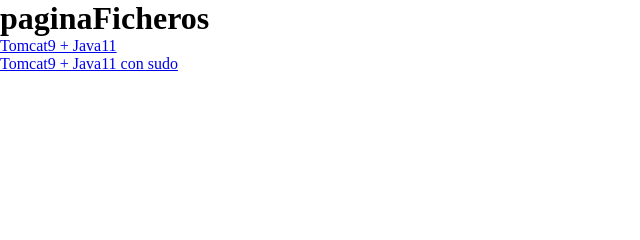
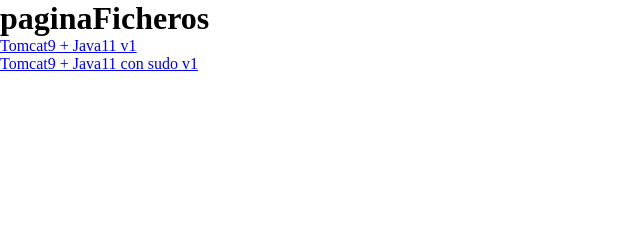
Before and after one commit to davidHdezLemus/paginaFicheros, a plain HTML site: page index.html in a window 1280 px wide. Shown: the top 240 px of the page, 0-640 px from the left. Drawn offline with Linux system fonts and the light colour scheme.

Commit message:
update revision tomcat+java v1

```diff
--- a/index.html
+++ b/index.html
@@ -21,8 +21,8 @@
   <main>
     <h1>paginaFicheros</h1>
     <ul>
-      <li><a href="./src/files/install_tomcat_java11.sh">Tomcat9 + Java11</a></li>
-      <li><a href="./src/files/sudo_install_tomcat_java11.sh">Tomcat9 + Java11 con sudo</a></li>
+      <li><a href="./src/files/install_tomcat_java11_v1.sh">Tomcat9 + Java11 v1</a></li>
+      <li><a href="./src/files/sudo_install_tomcat_java11_v1.sh">Tomcat9 + Java11 con sudo v1</a></li>
     </ul>
   </main>
 
```
